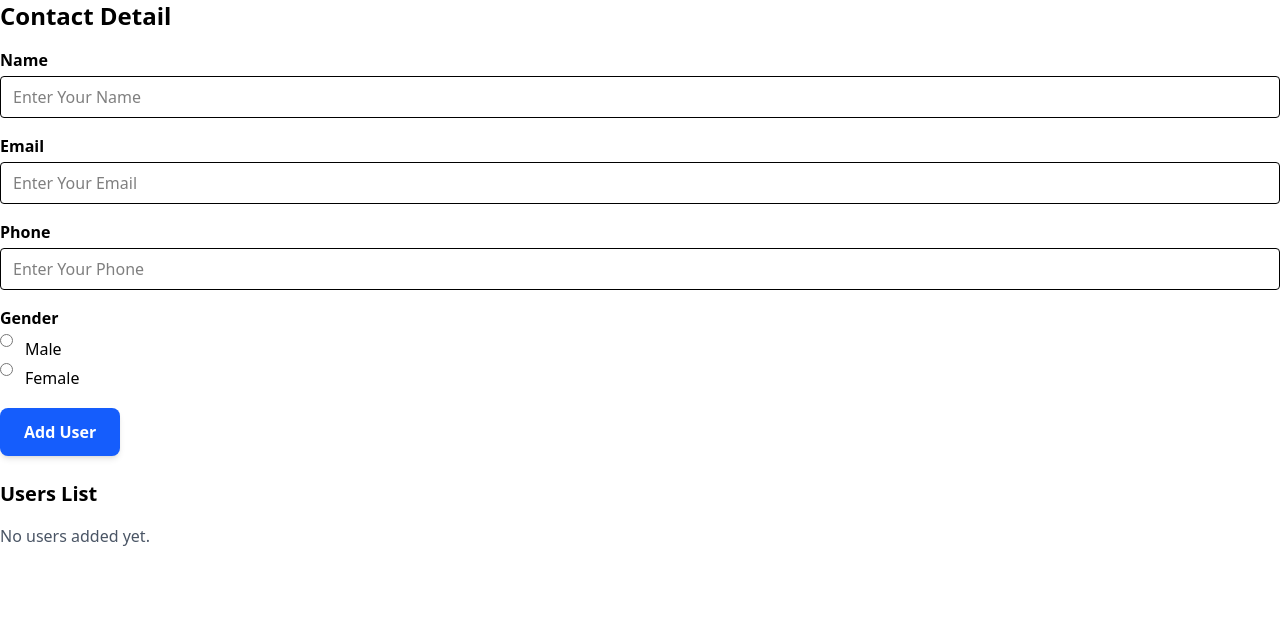
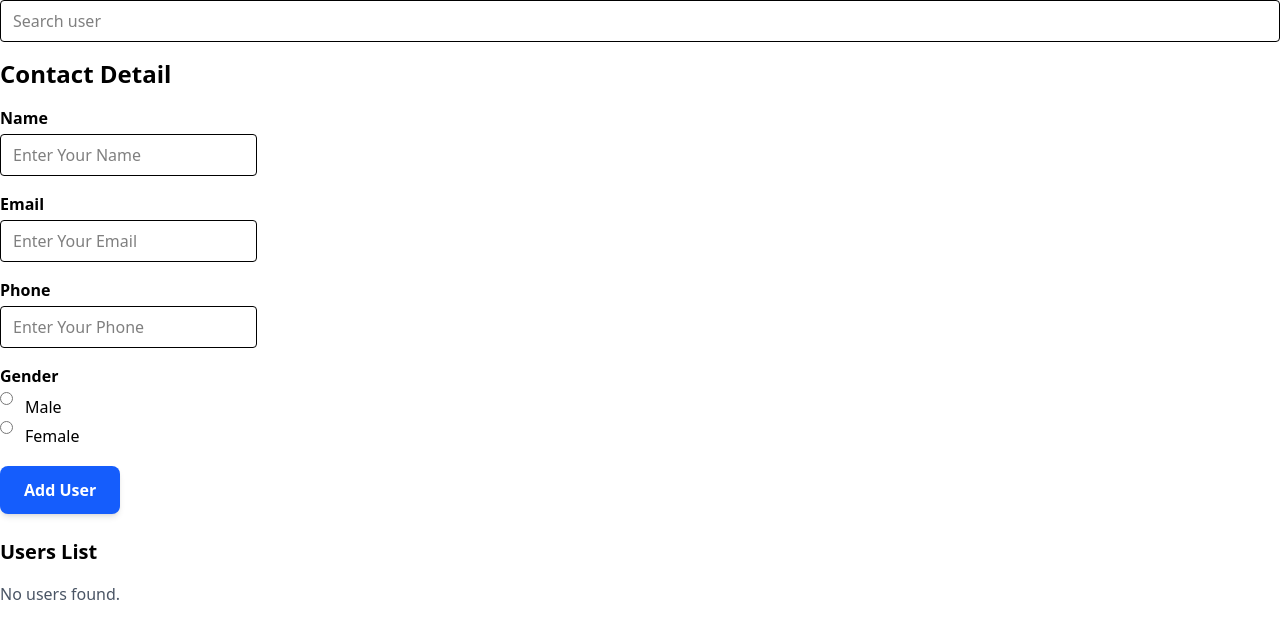
Before and after one commit to chiragbhoi01/coding-practice, a React (Vite) app: page / in a window 1280 px wide. Shown: the top 638 px of the page. Built offline with nearby package versions, Linux system fonts and the light colour scheme.

Commit message:
Day 23 feat: enhance ParentCard component with user search functionality and validation improvements

```diff
--- a/src/components/Day21/ParentCard.tsx
+++ b/src/components/Day21/ParentCard.tsx
@@ -1,17 +1,19 @@
-import React, { useState } from "react";
+import React, { useMemo, useState } from "react";
 
-type Users = {
+type Gender = "male" | "female" | null;
+
+type User = {
+  id: string;
   name: string;
   email: string;
   phone: string;
-  gender: boolean | null;
-  id: string; // id as string for safe generation
+  gender: Gender;
 };
 
 function ParentCard() {
-  const [newUser, setNewUser] = useState<Users[]>([]);
+  const [users, setUsers] = useState<User[]>([]);
   const [error, setError] = useState<string | null>(null);
-  const [user, setUser] = useState<Users>({
+  const [user, setUser] = useState<User>({
     id: generateId(),
     name: "",
     email: "",
@@ -19,15 +21,17 @@ function ParentCard() {
     gender: null,
   });
   const [userIndex, setUserIndex] = useState<number | null>(null);
+  const [search, setSearch] = useState<string>("");
+
+  // Regex patterns
   const emailRegex = /^[^\s@]+@[^\s@]+\.[^\s@]+$/;
+  const phoneRegex = /^[0-9]{10}$/; // ✅ enforces 10 digit numbers
 
   function generateId() {
     return Math.random().toString(36).substr(2, 9) + Date.now().toString();
   }
 
-  // Validation function returns true or false; sets error message
-  const phoneRegex = /^[0-9]+$/;
-
+  // Validation
   const validation = (): boolean => {
     if (!user.name.trim()) {
       setError("Please enter a valid name");
@@ -38,7 +42,7 @@ function ParentCard() {
       return false;
     }
     if (!user.phone.trim() || !phoneRegex.test(user.phone)) {
-      setError("Please enter a valid phone number (digits only)");
+      setError("Please enter a valid 10-digit phone number");
       return false;
     }
     if (user.gender === null) {
@@ -49,22 +53,22 @@ function ParentCard() {
     return true;
   };
 
-  const addUsers = () => {
-    if (!validation()) {
-      return;
+  // Add or Update Users
+  const addUser = () => {
+    if (!validation()) return;
+
+    if (userIndex !== null) {
+      // ✏️ Edit mode
+      const updatedUsers = [...users];
+      updatedUsers[userIndex] = user;
+      setUsers(updatedUsers);
+      setUserIndex(null);
+    } else {
+      // ➕ Add mode
+      setUsers([...users, user]);
     }
 
-    if (userIndex !== null) {
-      // Edit existing user
-      const updatedUsers = [...newUser];
-      updatedUsers[userIndex] = user;
-      setNewUser(updatedUsers);
-      setUserIndex(null);
-    } else {
-      // Add new user
-      setNewUser([...newUser, user]);
-    }
-
+    // Reset form
     setUser({
       id: generateId(),
       name: "",
@@ -74,21 +78,39 @@ function ParentCard() {
     });
   };
 
+  // Delete user
   const deleteUser = (id: string) => {
-    const updatedUsers = newUser.filter((user) => user.id !== id);
-    setNewUser(updatedUsers);
+    setUsers(users.filter((u) => u.id !== id));
   };
 
+  // Edit user
   const editUser = (index: number) => {
-    const selectedUser = newUser[index];
-    setUser(selectedUser);
+    setUser(users[index]);
     setUserIndex(index);
   };
 
+  // ✅ Search filtered list
+  const filteredUsers = useMemo(() => {
+    return users.filter((u) =>
+      u.name.toLowerCase().includes(search.toLowerCase())
+    );
+  }, [users, search]);
+
   return (
     <div>
+      {/* Search */}
+      <input
+        type="text"
+        placeholder="Search user"
+        value={search}
+        onChange={(e) => setSearch(e.target.value)}
+        className="mb-4 px-3 py-2 border rounded w-full"
+      />
+
       <h1 className="text-2xl font-bold mb-4">Contact Detail</h1>
       {error && <h3 className="text-red-600 font-semibold mb-4">{error}</h3>}
+
+      {/* Form Fields */}
       <div>
         <Input
           label="Name"
@@ -112,7 +134,7 @@ function ParentCard() {
           name="phone"
         />
 
-        {/* Gender radio buttons */}
+        {/* Gender */}
         <div className="mb-4 flex flex-col">
           <span className="font-semibold mb-1">Gender</span>
           <label className="inline-flex items-center mr-4">
@@ -120,8 +142,8 @@ function ParentCard() {
               type="radio"
               name="gender"
               value="male"
-              checked={user.gender === true}
-              onChange={() => setUser({ ...user, gender: true })}
+              checked={user.gender === "male"}
+              onChange={() => setUser({ ...user, gender: "male" })}
             />
             <span className="ml-1">Male</span>
           </label>
@@ -130,29 +152,30 @@ function ParentCard() {
               type="radio"
               name="gender"
               value="female"
-              checked={user.gender === false}
-              onChange={() => setUser({ ...user, gender: false })}
+              checked={user.gender === "female"}
+              onChange={() => setUser({ ...user, gender: "female" })}
             />
             <span className="ml-1">Female</span>
           </label>
         </div>
       </div>
 
+      {/* Add/Update button */}
       <Button
-        onClick={addUsers}
+        onClick={addUser}
         className="px-4 py-2 bg-blue-500 text-white rounded"
       >
         {userIndex !== null ? "Update User" : "Add User"}
       </Button>
 
-      {/* Display added users */}
+      {/* Users List */}
       <div className="mt-6">
         <h2 className="text-xl font-bold mb-4">Users List</h2>
-        {newUser.length === 0 ? (
-          <p className="text-gray-600">No users added yet.</p>
+        {filteredUsers.length === 0 ? (
+          <p className="text-gray-600">No users found.</p>
         ) : (
           <ul className="space-y-4">
-            {newUser.map((u, index) => (
+            {filteredUsers.map((u, index) => (
               <li
                 key={u.id}
                 className="flex justify-between items-center bg-white p-4 rounded-lg shadow-sm border"
@@ -161,7 +184,7 @@ function ParentCard() {
                   {u.name} - {u.email} - {u.phone} -{" "}
                   {u.gender === null
                     ? "Not specified"
-                    : u.gender
+                    : u.gender === "male"
                     ? "Male"
                     : "Female"}
                 </div>
@@ -190,6 +213,7 @@ function ParentCard() {
 
 export default ParentCard;
 
+/* ------------------- Button Component ------------------- */
 type ButtonField = {
   children: string;
   className?: string;
@@ -231,6 +255,7 @@ const Button = ({
   );
 };
 
+/* ------------------- Input Component ------------------- */
 type InputField = {
   label?: string;
   value?: string;
@@ -257,7 +282,7 @@ const Input = ({
   const inputId = label ? label.replace(/\s+/g, "-").toLowerCase() : undefined;
 
   return (
-    <div className={`mb-4 flex flex-col ${className}`}>
+    <div className={`mb-4 flex flex-col max-w-min ${className}`}>
       {label && (
         <label className="font-semibold mb-1" htmlFor={inputId}>
           {label}
```
